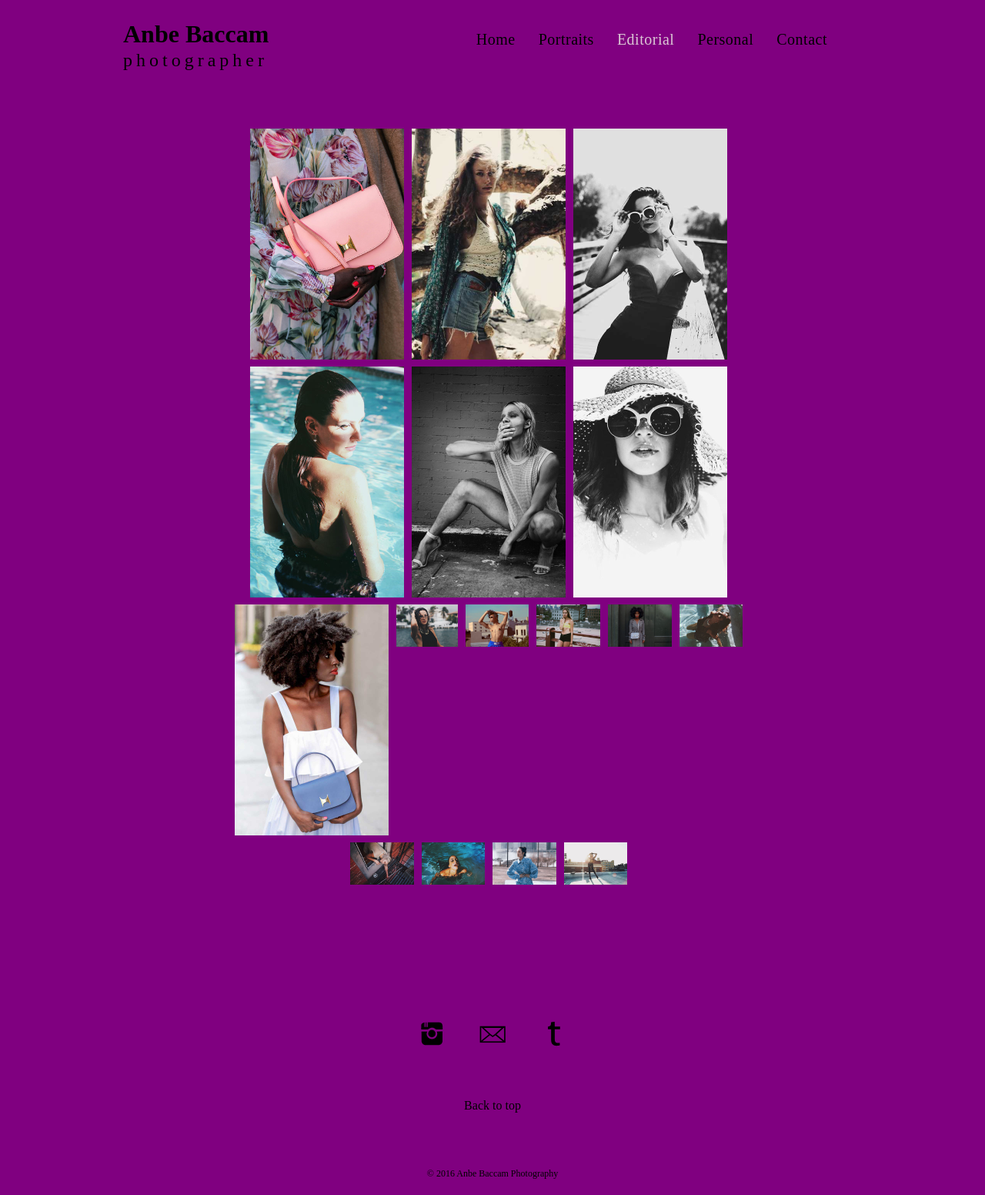
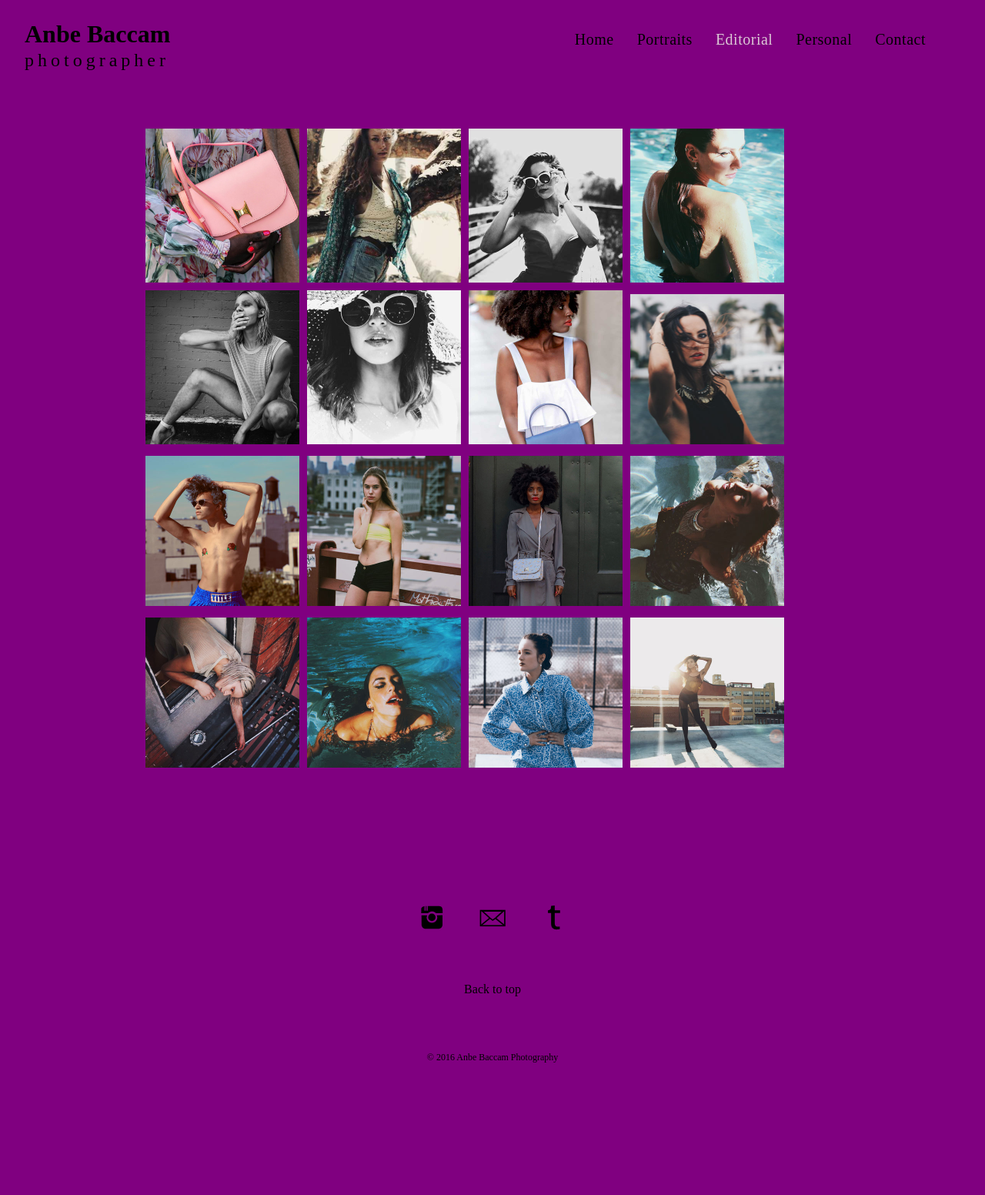
Before and after one commit to Mightynumnums/anbe2, a PHP site: page /editorial.html in a window 1280 px wide. Shown: the whole page at 77% size. After the commit the page ends 1380 px from the top, so only its background shows below. Run offline with PHP 8.4, Linux system fonts and the light colour scheme; some libraries are stand-ins or nearby versions; some web fonts are replaced.

Commit message:
gallery's fixed with thumbnails

```diff
--- a/editorial.html
+++ b/editorial.html
@@ -27,22 +27,37 @@
 		</div>
 
 	<div class="container">
-		<div class="gallery"><a href="editorial/editorial_img/pinkbag.jpg" data-lightbox="editorial"><img src="editorial/TNpinkbag.jpg"></a></div>
-	  	<div class="gallery"><a href="editorial/editorial_img/laceshorts.jpg" data-lightbox="editorial"><img src="editorial/TNlaceshorts.jpg"></a></div>
-		<div class="gallery"><a href="editorial/editorial_img/lilita.jpg" data-lightbox="editorial"><img src="editorial/TNlilita.jpg"></a></div>
-		<div class="gallery"><a href="editorial/editorial_img/shoulder.jpeg" data-lightbox="editorial"><img src="editorial/TNshoulder.jpg"></a></div>
-		<div class="gallery"><a href="editorial/editorial_img/yawn.jpeg" data-lightbox="editorial"><img src="editorial/TNyawn.jpg"></a></div>
-		<div class="gallery"><a href="editorial/editorial_img/sunhat.jpg" data-lightbox="editorial"><img src="editorial/TNsunhat.jpg"></a></div>
-		<div class="gallery"><a href="editorial/editorial_img/bluebag.jpg" data-lightbox="editorial"><img src="editorial/TNbluebag.jpg"></a></div>
-		<div class="gallery horizontal"><a href="editorial/editorial_img/bangles.jpeg" data-lightbox="editorial"><img src="editorial/TNbangles.jpg"></a></div>
-		<div class="gallery horizontal"><a href="editorial/editorial_img/title.jpg" data-lightbox="editorial"><img src="editorial/TNtitle.jpg"></a></div>
-		<div class="gallery horizontal"><a href="editorial/editorial_img/rooftop.jpg" data-lightbox="editorial"><img src="editorial/TNrooftop.jpg"></a></div>
-		<div class="gallery horizontal"><a href="editorial/editorial_img/wall.jpg" data-lightbox="editorial"><img src="editorial/TNwall.jpg"></a></div>
-		<div class="gallery horizontal"><a href="editorial/editorial_img/necklace.jpeg" data-lightbox="editorial"><img src="editorial/TNnecklace.jpg"></a></div>
-		<div class="gallery horizontal"><a href="editorial/editorial_img/out.jpeg" data-lightbox="editorial"><img src="editorial/TNout.jpg"></a></div>
-		<div class="gallery horizontal"><a href="editorial/editorial_img/pool2.jpg" data-lightbox="editorial"><img src="editorial/TNpool2.jpg"></a></div>
-		<div class="gallery horizontal"><a href="editorial/editorial_img/waist.jpg" data-lightbox="editorial"><img src="editorial/TNwaist.jpg"></a></div>
-		<div class="gallery horizontal"><a href="editorial/editorial_img/backlit.jpg" data-lightbox="editorial"><img src="editorial/TNbacklit.jpg"></a></div>
+		<div class="gallery thumbnail"><a href="editorial/editorial_img/pinkbag.jpg" data-lightbox="editorial"><img src="editorial/TNpinkbag.jpg" class="portrait"></a></div>
+
+	  	<div class="gallery thumbnail"><a href="editorial/editorial_img/laceshorts.jpg" data-lightbox="editorial"><img src="editorial/TNlaceshorts.jpg" class="portrait"></a></div>
+
+		<div class="gallery thumbnail"><a href="editorial/editorial_img/lilita.jpg" data-lightbox="editorial"><img src="editorial/TNlilita.jpg" class="portrait"></a></div>
+
+		<div class="gallery thumbnail"><a href="editorial/editorial_img/shoulder.jpeg" data-lightbox="editorial"><img src="editorial/TNshoulder.jpg" class="portrait"></a></div>
+
+		<div class="gallery thumbnail"><a href="editorial/editorial_img/yawn.jpeg" data-lightbox="editorial"><img src="editorial/TNyawn.jpg" class="portrait"></a></div>
+
+		<div class="gallery thumbnail"><a href="editorial/editorial_img/sunhat.jpg" data-lightbox="editorial"><img src="editorial/TNsunhat.jpg" class="portrait"></a></div>
+
+		<div class="gallery thumbnail"><a href="editorial/editorial_img/bluebag.jpg" data-lightbox="editorial"><img src="editorial/TNbluebag.jpg" class="portrait"></a></div>
+
+		<div class="gallery thumbnail"><a href="editorial/editorial_img/bangles.jpeg" data-lightbox="editorial"><img src="editorial/TNbangles.jpg"></a></div>
+
+		<div class="gallery thumbnail"><a href="editorial/editorial_img/title.jpg" data-lightbox="editorial"><img src="editorial/TNtitle.jpg"></a></div>
+
+		<div class="gallery thumbnail"><a href="editorial/editorial_img/rooftop.jpg" data-lightbox="editorial"><img src="editorial/TNrooftop.jpg"></a></div>
+
+		<div class="gallery thumbnail"><a href="editorial/editorial_img/wall.jpg" data-lightbox="editorial"><img src="editorial/TNwall.jpg"></a></div>
+
+		<div class="gallery thumbnail"><a href="editorial/editorial_img/necklace.jpeg" data-lightbox="editorial"><img src="editorial/TNnecklace.jpg"></a></div>
+
+		<div class="gallery thumbnail"><a href="editorial/editorial_img/out.jpeg" data-lightbox="editorial"><img src="editorial/TNout.jpg"></a></div>
+
+		<div class="gallery thumbnail"><a href="editorial/editorial_img/pool2.jpg" data-lightbox="editorial"><img src="editorial/TNpool2.jpg"></a></div>
+
+		<div class="gallery thumbnail"><a href="editorial/editorial_img/waist.jpg" data-lightbox="editorial"><img src="editorial/TNwaist.jpg"></a></div>
+
+		<div class="gallery thumbnail"><a href="editorial/editorial_img/backlit.jpg" data-lightbox="editorial"><img src="editorial/TNbacklit.jpg"></a></div>
 	</div>
 
 
--- a/index.html
+++ b/index.html
@@ -38,9 +38,10 @@
 	<div class="fade car-photo">
   		<div><img src="img/TNpool.jpg"></div>
   		<div><img src="img/TNhorse2.jpg"></div>
+  		<div><img src="editorial/TNpinkbag.jpg"></div>
   		<div><img src="img/TNsundress.jpg"></div>
   		<div><img src="img/TNtitle.jpg"></div>
-  		<div><img src="img/TNfireescape.jpg"></div>
+  		<div><img src="editorial/TNwall.jpg"></div>
   		<div><img src="img/TNclassic.jpg"></div>
 
 	</div>
@@ -78,7 +79,7 @@
 	<script type="text/javascript">
 	    $(document).ready(function(){
 	    	var parameters = {
-				dots: true,
+				dots: false,
 				autoplay: true,
 				autoPlayTimer: 3000,
 				infinite: true,
--- a/index/css/main.css
+++ b/index/css/main.css
@@ -316,17 +316,12 @@ h3 {
 	}
 	.container {
 		align-content: flex-start;
-		justify-content: center;
+		justify-content: flex-start;
 	}
 
 	.gallery img {
 		height: auto;
 		width: 200px;
-	}
-
-	.horizontal img {
-		height: 55px;
-		width: auto;
 	}
 
 	.thumbnail {
@@ -409,7 +404,7 @@ h3 {
 	body {
 		background-color: purple;
 		margin-top: 5px;
-		width: 75%;
+
 	}
 
 	.name
@@ -432,6 +427,10 @@ h3 {
 	.fade {
 		margin-top: 25px;
 	}
+	.fade img {
+		width: auto;
+		height: 500px;
+	}
 
 
 
```
Also changed, not shown: personal.html (+7 -7 lines).
